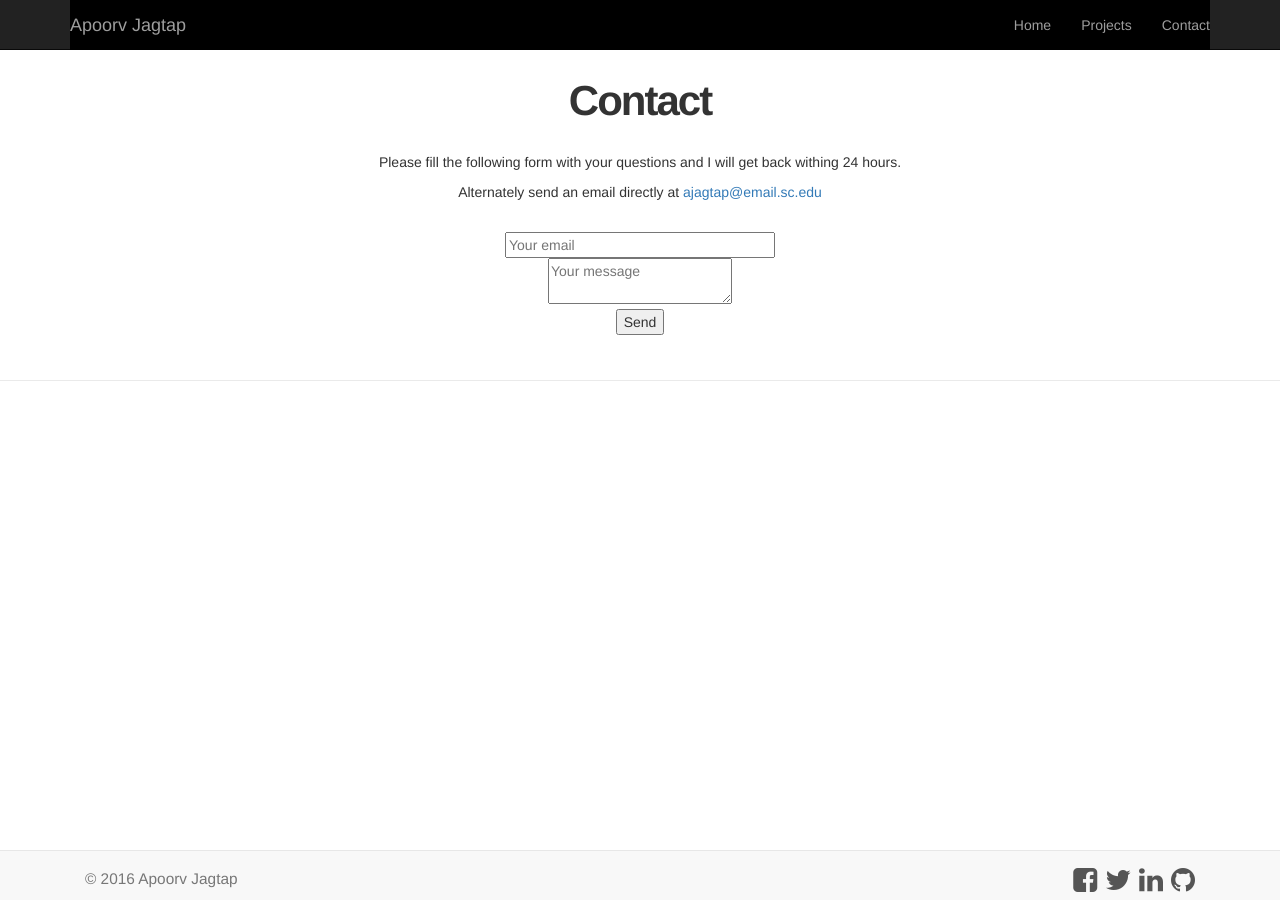
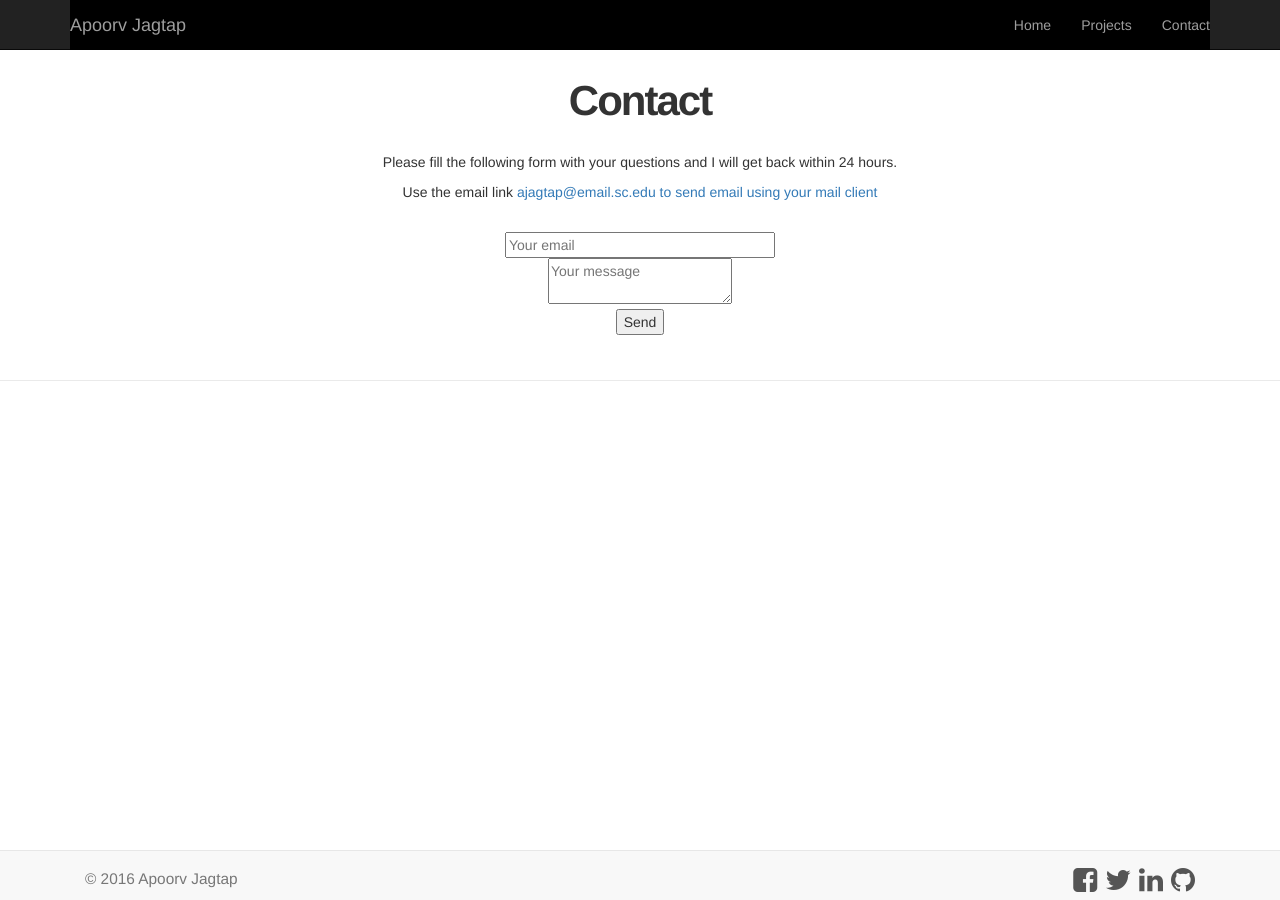
Before and after one commit to apoorv98/apoorv98.github.io, a Jekyll site: the page built from contact/index.html, in a window 1280 px wide. Built offline with Jekyll 4.4.1, drawn with Linux system fonts in a browser that asks for light colours; nearby versions of some CDN libraries.

Commit message:
fixed errors in message displayed

```diff
--- a/contact/index.html
+++ b/contact/index.html
@@ -4,8 +4,8 @@ title: Apoorv Jagtap | Contact
 ---
 <div class="container">
 <h1>Contact</h1>
-<p><center>Please fill the following form with your questions and I will get back withing 24 hours.</center></p>
-<p><center> Alternately send an email directly at <a href="mailto:ajagtap@email.sc.edu">ajagtap@email.sc.edu</center></a></p>
+<p><center>Please fill the following form with your questions and I will get back within 24 hours.</center></p>
+<p><center> Use the email link <a href="mailto:ajagtap@email.sc.edu">ajagtap@email.sc.edu to send email using your mail client</center></a></p>
 <!--<p>Email: ajagtap@email.sc.edu</p> -->
 <form method="POST" action="http://formspree.io/ajagtap@email.sc.edu"><br/>
 <center>
```
